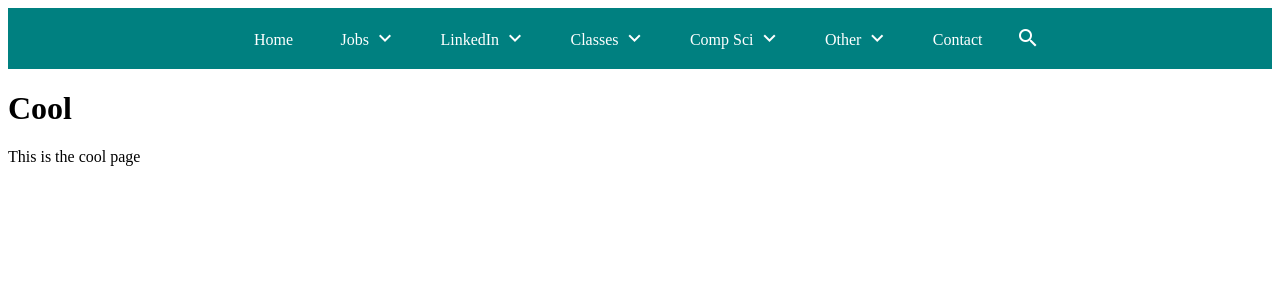
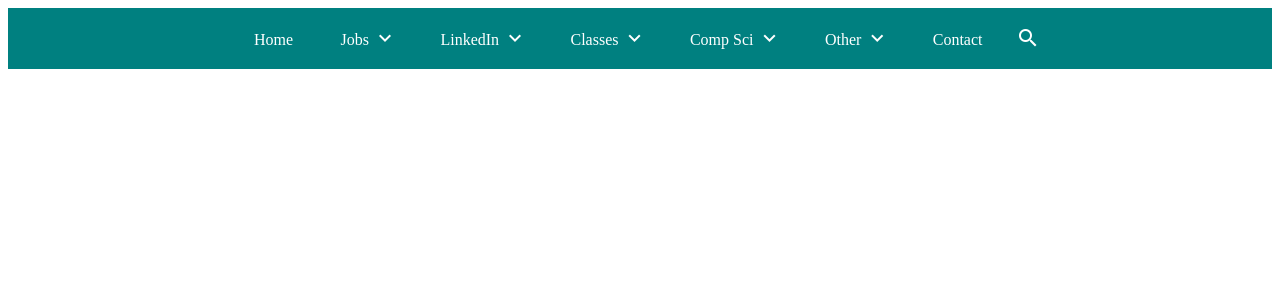
Before and after one commit to MichaelT-178/ForGuy, a Vue app: page /cool in a window 1280 px wide. Shown: the top 300 px of the page. Built offline with nearby package versions, Linux system fonts and the light colour scheme.

Commit message:
Fixed router stuff

```diff
--- a/src/Views/Cool.vue
+++ /dev/null
@@ -1,6 +0,0 @@
-<template>
-    <main class="about-page">
-        <h1>Cool</h1>
-        <p>This is the cool page</p>
-    </main>
-</template>
--- a/src/components/MenuItems.vue
+++ b/src/components/MenuItems.vue
@@ -3,7 +3,7 @@
 export const menuItems = [
     {
         text: "Home",
-        route: "/about",
+        route: "/",
     },
     {
         text: "Jobs",
```
Also changed, not shown: src/router/index.js (+0 -10 lines).
